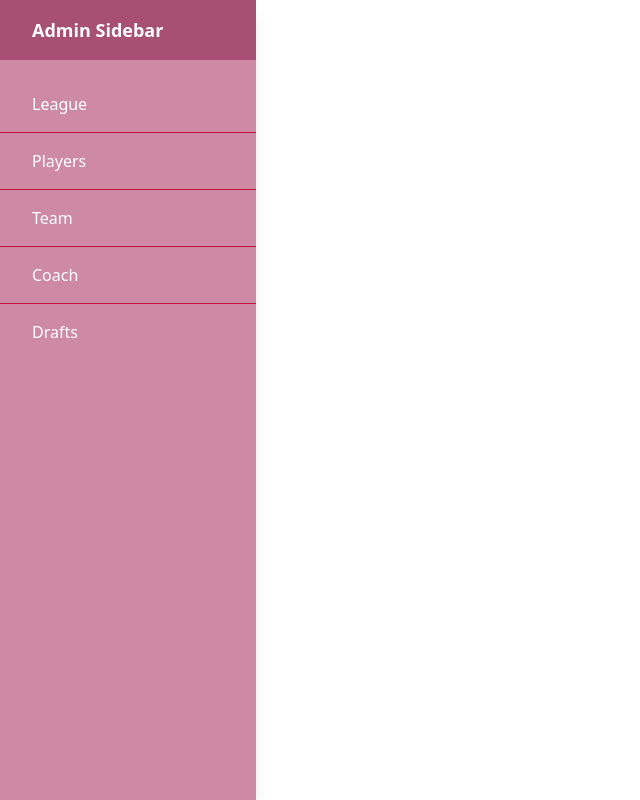
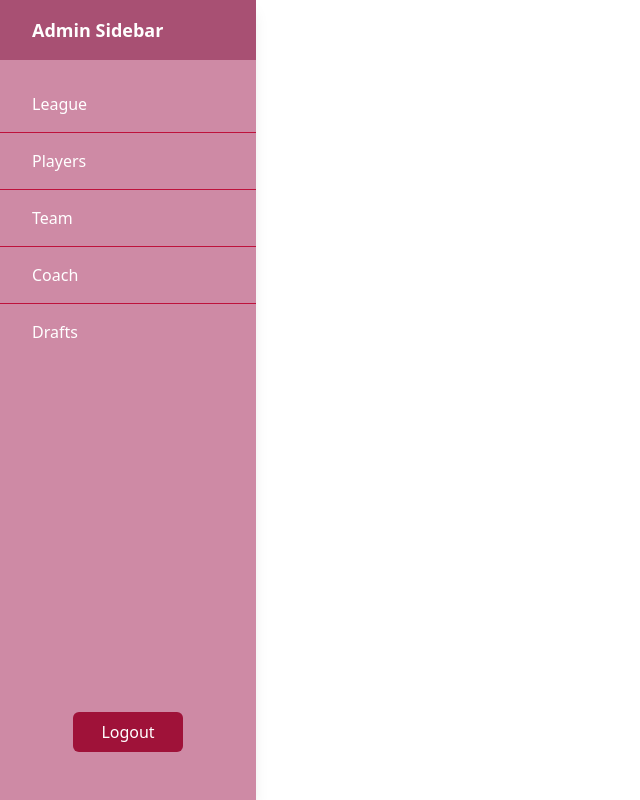
Before and after one commit to madhushrabafm/spl-dummy, a React (Vite) app: page /admin in a window 1280 px wide. Shown: the whole page, without its empty margins (0-640 px from the left). Built offline with nearby package versions, Linux system fonts and the light colour scheme; sample sign-in values are in the browser's storage.

Commit message:
logout button add

```diff
--- a/src/components/admin/AdminSidebar.jsx
+++ b/src/components/admin/AdminSidebar.jsx
@@ -1,14 +1,15 @@
 // src/components/AdminSidebar.jsx
 import React from "react";
-import { Link } from "react-router-dom";
+import { Link, useNavigate } from "react-router-dom";
 
 const AdminSidebar = () => {
+  const nav = useNavigate();
   return (
     <div className="h-screen shadow-lg w-64 bg-pink-800/50 text-white flex flex-col">
       <div className="p-4 px-8 text-lg font-semibold bg-pink-900/50">
         Admin Sidebar
       </div>
-      <nav className="flex-1 mt-4 ">
+      <nav className="flex-1 flex flex-col justify-between  mt-4 ">
         <ul className=" divide-y divide-rose-700">
           <li>
             <Link
@@ -52,6 +53,12 @@ const AdminSidebar = () => {
             </Link>
           </li>
         </ul>
+        <button
+          onClick={() => nav("/")}
+          className="logout mb-12 bg-rose-800 text-white p-2 capitalize mx-auto rounded-md px-7 w-fit"
+        >
+          logout
+        </button>
       </nav>
     </div>
   );
--- a/src/pages/Login.jsx
+++ b/src/pages/Login.jsx
@@ -30,7 +30,7 @@ const Login = () => {
       if (mockResponse.data.role === "coach") {
         navigate("/coach"); // Redirect to coach-specific route
       } else if (mockResponse.data.role === "admin") {
-        navigate("/admin/team"); // Redirect to admin-specific route
+        navigate("/admin/league"); // Redirect to admin-specific route
       } else {
         setError("Invalid credentials");
       }
```
